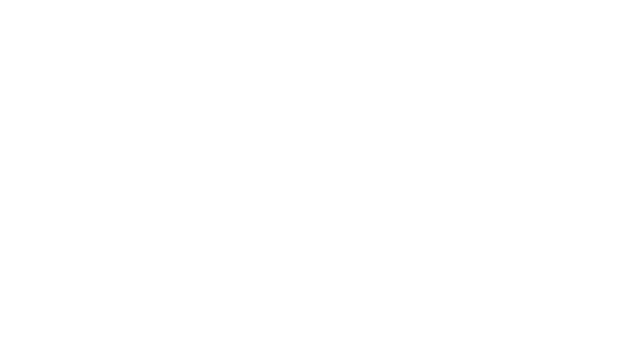
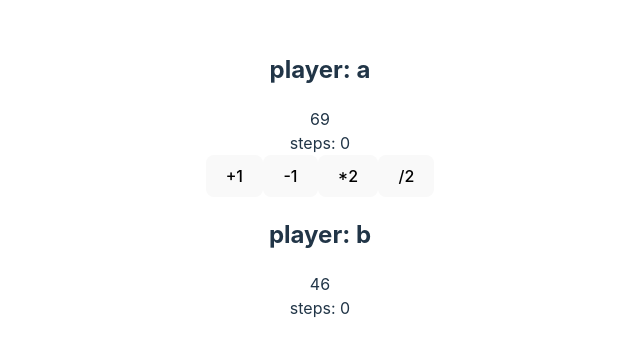
Before and after one commit to YairMoler/get-to-100, a React (Vite) app: page / in a window 1280 px wide. Shown: the part 224-576 px from the top of the page, without its empty margins (320-960 px from the left). Built offline with nearby package versions, Linux system fonts and the light colour scheme.

Commit message:
start new game

```diff
--- a/src/App.jsx
+++ b/src/App.jsx
@@ -3,7 +3,14 @@
 import GameScreen from "./components/GameScreen";
 
 function App() {
-    const [playingUsers, setPlayingUsers] = useState([]);
+    const [playingUsers, setPlayingUsers] = useState([
+        { name: "a", score: [3, 4] },
+        { name: "b", score: [4, 5] },
+    ]);
+
+    const updateScore = (index) => {
+        setPlayingUsers();
+    };
     return (
         <>
             <GameScreen playingUsers={playingUsers} />
--- a/src/components/PersonalBoard.jsx
+++ b/src/components/PersonalBoard.jsx
@@ -4,27 +4,35 @@
     const [gameValue, setGameValue] = useState(Math.floor(Math.random() * 99) + 1);
     const [score, SetScore] = useState(0);
 
+    // const endGame
+
+    let endGame = false;
+
     const addOne = () => {
         setGameValue((prevGameValue) => ++prevGameValue);
         SetScore((prevScore) => ++prevScore);
+        if (gameValue === 100) endGame = true;
         props.changePlayer();
     };
 
     const subtractOne = () => {
         setGameValue((prevGameValue) => --prevGameValue);
         SetScore((prevScore) => ++prevScore);
+        if (gameValue === 100) endGame = true;
         props.changePlayer();
     };
 
     const multiplyByTwo = () => {
         setGameValue((prevGameValue) => prevGameValue * 2);
         SetScore((prevScore) => ++prevScore);
+        if (gameValue === 100) endGame = true;
         props.changePlayer();
     };
 
     const divideByTwo = () => {
         setGameValue((prevGameValue) => prevGameValue / 2);
         SetScore((prevScore) => ++prevScore);
+        if (gameValue === 100) endGame = true;
         props.changePlayer();
     };
 
@@ -41,6 +49,13 @@
                     <button onClick={divideByTwo}>/2</button>
                 </div>
             )}
+            {endGame && (
+                <div>
+                    <h3>Do you want to play again?</h3>
+                    <button onClick={startNewGame}>yes</button>
+                    <button onClick={logOut}>no</button>
+                </div>
+            )}
         </>
     );
 }
```
